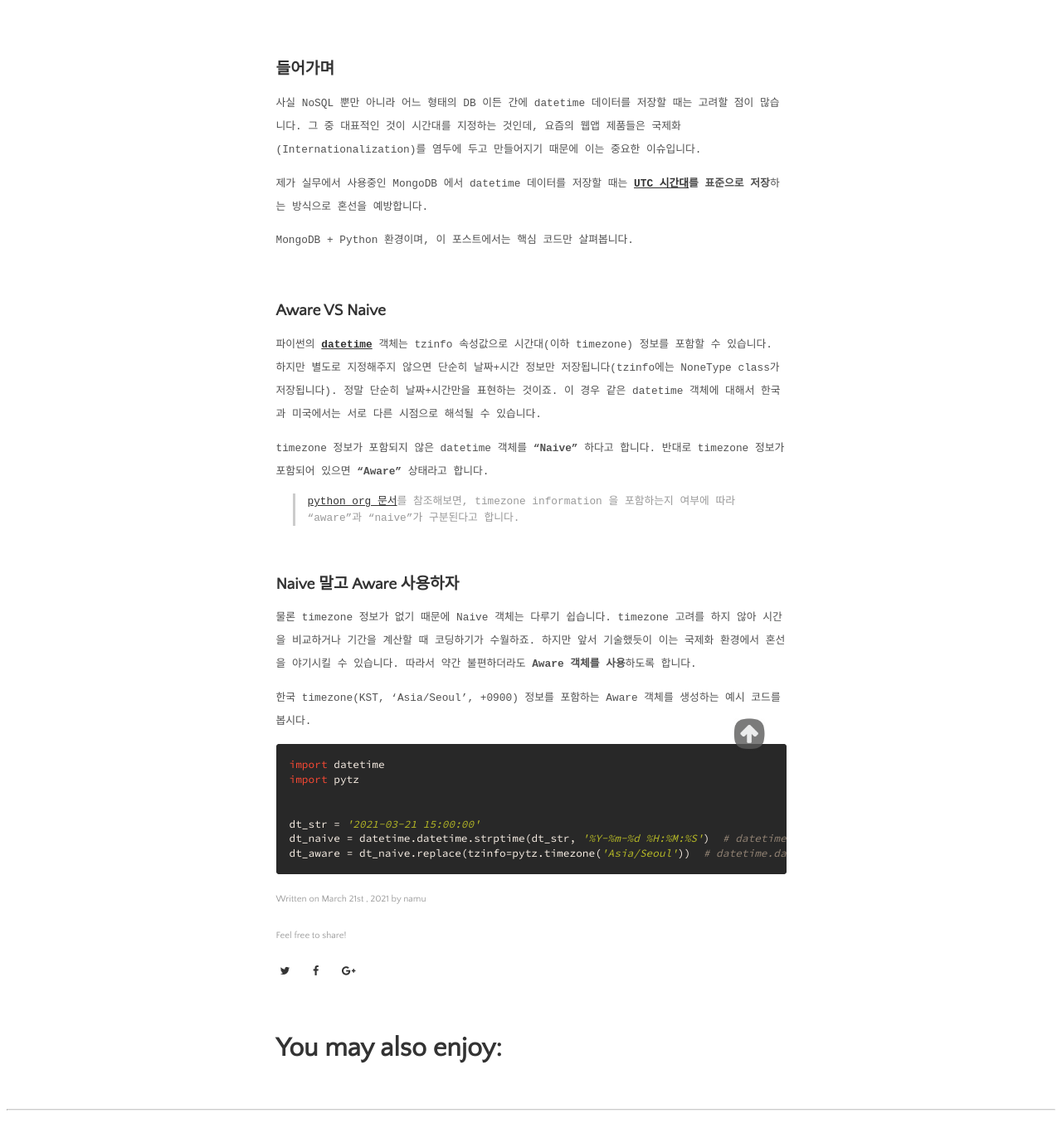
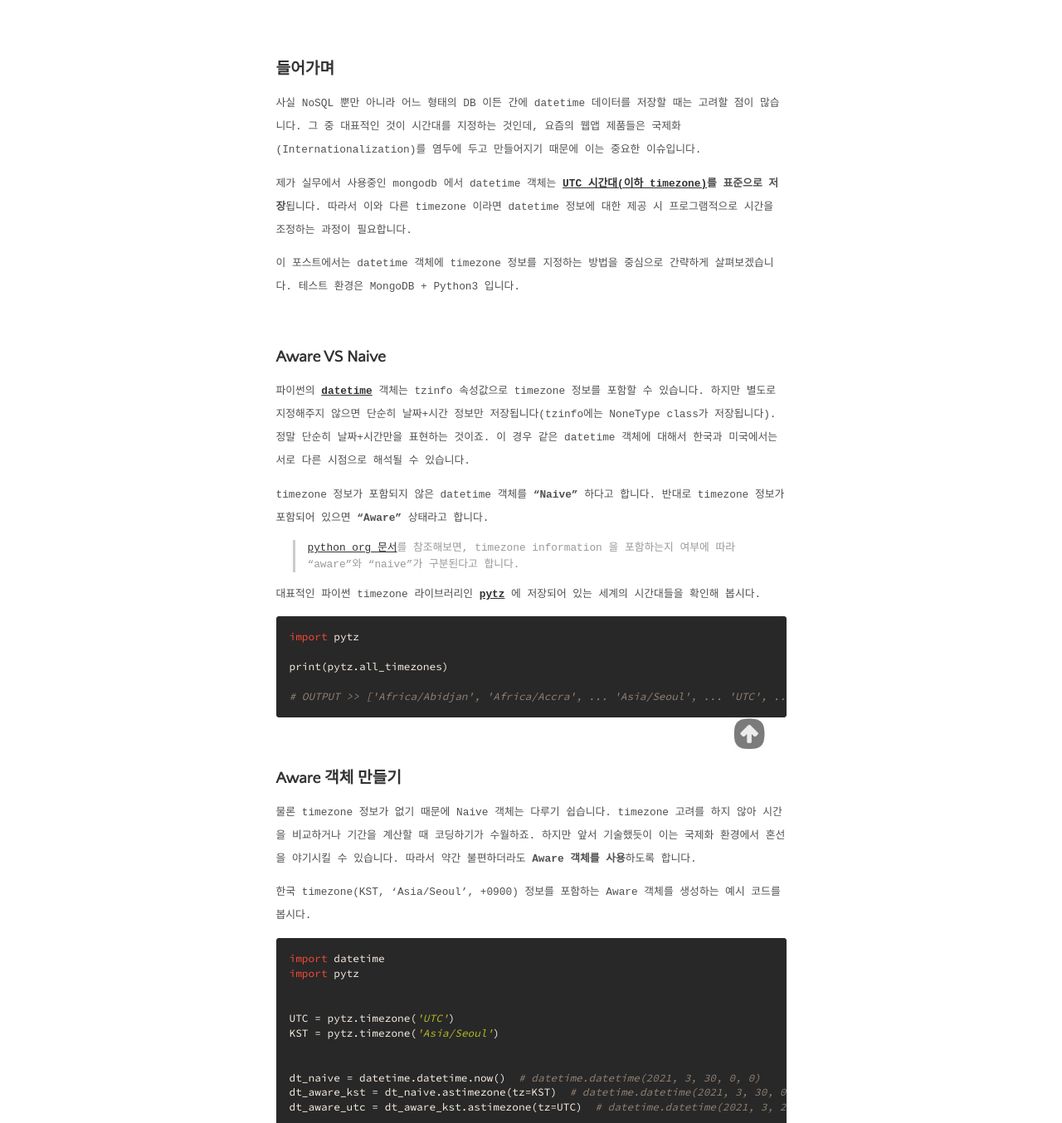
Before and after one commit to daesungRa/namu, a Jekyll site: the page built from _posts/solving-problem/2021-03-21-save-datetime-to-mongodb.markdown, in a window 1280 px wide and 1400 px high, scrolled down 644 px, cut to the strip 46-1400 px from the top of the window. Shown: the whole strip at 83% size. Built offline with Jekyll 4.4.1, drawn with Linux system fonts in a browser that asks for light colours; some web fonts are replaced; some of the changed text lies outside the part shown.

Commit message:
post: Modify mongodb

````diff
--- a/_posts/solving-problem/2021-03-21-save-datetime-to-mongodb.markdown
+++ b/_posts/solving-problem/2021-03-21-save-datetime-to-mongodb.markdown
@@ -1,7 +1,7 @@
 ---
 title:  "MongoDB에 datetime형 데이터를 저장할 때"
 created:   2021-03-21 17:04:25 +0900
-updated:   2021-03-21 17:04:25 +0900
+updated:   2021-03-30 01:25:31 +0900
 author: namu
 categories: solving-problem
 permalink: "/solving-problem/:year/:month/:day/:title"
@@ -18,16 +18,18 @@ image-source: https://pixabay.com/ko/users/jarmoluk-143740/
 그 중 대표적인 것이 시간대를 지정하는 것인데,
 요즘의 웹앱 제품들은 국제화(Internationalization)를 염두에 두고 만들어지기 때문에 이는 중요한 이슈입니다.
 
-제가 실무에서 사용중인 MongoDB 에서 datetime 데이터를 저장할 때는 **[UTC 시간대](https://www.timeanddate.com/time/aboututc.html)를
-표준으로 저장**하는 방식으로 혼선을 예방합니다.
+제가 실무에서 사용중인 mongodb 에서 datetime 객체는
+**[UTC 시간대(이하 timezone)](https://www.timeanddate.com/time/aboututc.html)를 표준으로 저장**됩니다.
+따라서 이와 다른 timezone 이라면 datetime 정보에 대한 제공 시 프로그램적으로 시간을 조정하는 과정이 필요합니다.
 
-MongoDB + Python 환경이며, 이 포스트에서는 핵심 코드만 살펴봅니다.
+이 포스트에서는 datetime 객체에 timezone 정보를 지정하는 방법을 중심으로 간략하게 살펴보겠습니다.
+테스트 환경은 MongoDB + Python3 입니다.
 
 <br>
 ## Aware VS Naive
 
 파이썬의 **[datetime](https://docs.python.org/3/library/datetime.html)** 객체는
-tzinfo 속성값으로 시간대(이하 timezone) 정보를 포함할 수 있습니다.
+tzinfo 속성값으로 timezone 정보를 포함할 수 있습니다.
 하지만 별도로 지정해주지 않으면 단순히 날짜+시간 정보만 저장됩니다(tzinfo에는 NoneType class가 저장됩니다).
 정말 단순히 날짜+시간만을 표현하는 것이죠. 이 경우 같은 datetime 객체에 대해서 한국과 미국에서는 서로 다른 시점으로 해석될 수 있습니다.
 
@@ -35,12 +37,23 @@ timezone 정보가 포함되지 않은 datetime 객체를 **"Naive"** 하다고
 반대로 timezone 정보가 포함되어 있으면 **"Aware"** 상태라고 합니다.
 
 > [python org 문서](https://docs.python.org/3/library/datetime.html)를 참조해보면,
->timezone information 을 포함하는지 여부에 따라 "aware"과 "naive"가 구분된다고 합니다.
+>timezone information 을 포함하는지 여부에 따라 "aware"와 "naive"가 구분된다고 합니다.
+
+대표적인 파이썬 timezone 라이브러리인 **[pytz](https://pypi.org/project/pytz/)** 에 저장되어 있는 세계의 시간대들을 확인해 봅시다.
+
+```python
+import pytz
+
+print(pytz.all_timezones)
+
+# OUTPUT >> ['Africa/Abidjan', 'Africa/Accra', ... 'Asia/Seoul', ... 'UTC', ...]
+```
 
 <br>
-## Naive 말고 Aware 사용하자
+## Aware 객체 만들기
 
-물론 timezone 정보가 없기 때문에 Naive 객체는 다루기 쉽습니다. timezone 고려를 하지 않아 시간을 비교하거나 기간을 계산할 때 코딩하기가 수월하죠.
+물론 timezone 정보가 없기 때문에 Naive 객체는 다루기 쉽습니다.
+timezone 고려를 하지 않아 시간을 비교하거나 기간을 계산할 때 코딩하기가 수월하죠.
 하지만 앞서 기술했듯이 이는 국제화 환경에서 혼선을 야기시킬 수 있습니다. 따라서 약간 불편하더라도 **Aware 객체를 사용**하도록 합니다.
 
 한국 timezone(KST, 'Asia/Seoul', +0900) 정보를 포함하는 Aware 객체를 생성하는 예시 코드를 봅시다.
@@ -50,7 +63,14 @@ import datetime
 import pytz
 
 
-dt_str = '2021-03-21 15:00:00'
-dt_naive = datetime.datetime.strptime(dt_str, '%Y-%m-%d %H:%M:%S')  # datetime.datetime(2021, 3, 21, 15, 0)
-dt_aware = dt_naive.replace(tzinfo=pytz.timezone('Asia/Seoul'))  # datetime.datetime(2021, 3, 21, 15, 0, tzinfo=<DstTzInfo 'Asia/Seoul' LMT+9:00:00 STD>)
+UTC = pytz.timezone('UTC')
+KST = pytz.timezone('Asia/Seoul')
+
+
+dt_naive = datetime.datetime.now()  # datetime.datetime(2021, 3, 30, 0, 0)
+dt_aware_kst = dt_naive.astimezone(tz=KST)  # datetime.datetime(2021, 3, 30, 0, 0, tzinfo=<DstTzInfo 'Asia/Seoul' KST+9:00:00 STD>)
+dt_aware_utc = dt_aware_kst.astimezone(tz=UTC)  # datetime.datetime(2021, 3, 29, 15, 0, tzinfo=<UTC>)
 ```
+
+<br>
+## datetime 객체를 mongodb 에 저장하기
````
